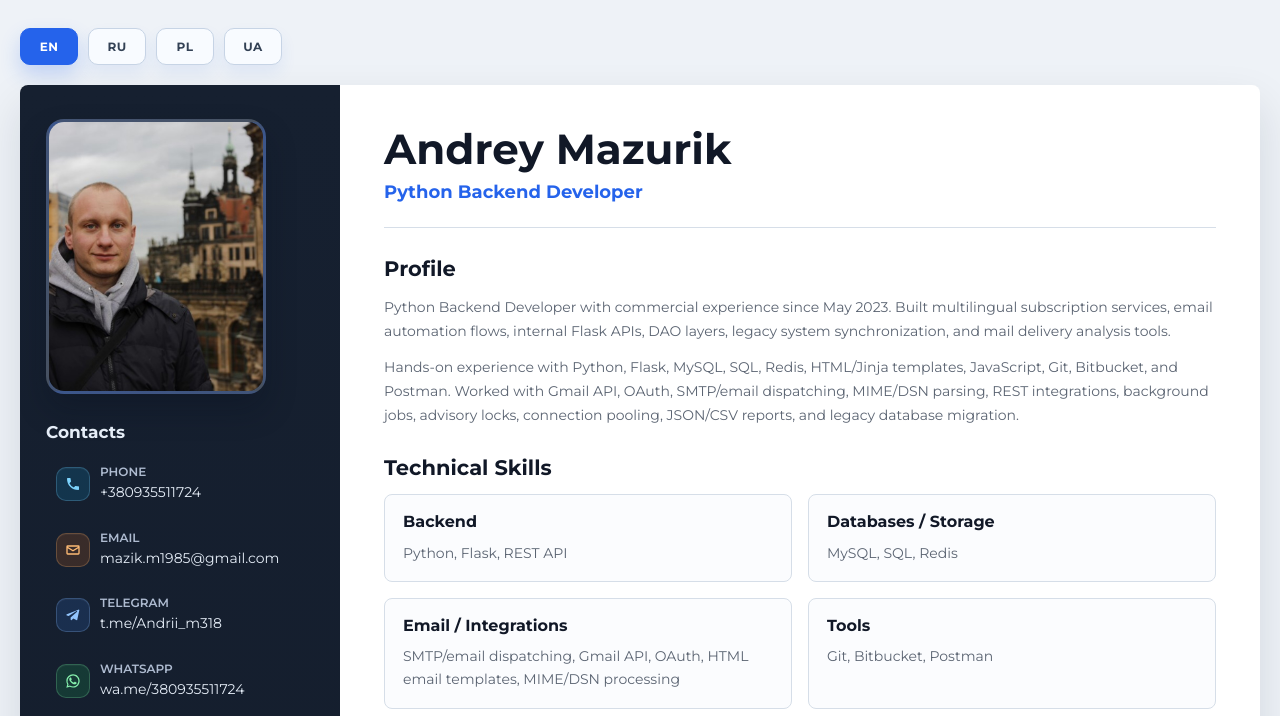
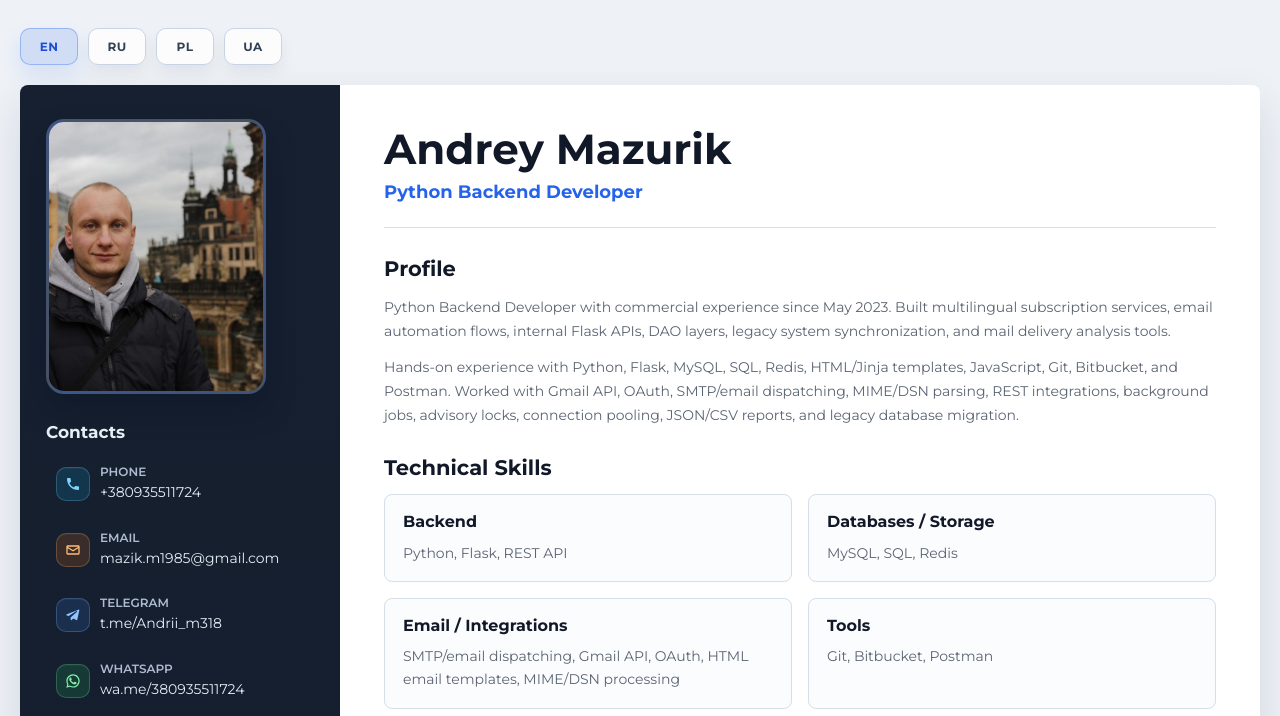
Before and after one commit to Andrii318/CV, a plain HTML site: page docs/index.html in a window 1280 px wide. Shown: the top 716 px of the page. Drawn offline with Linux system fonts and the light colour scheme.

Commit message:
Мелкие правки 2!

```diff
--- a/docs/static/styles/style.css
+++ b/docs/static/styles/style.css
@@ -64,28 +64,28 @@ a {
     padding: 10px 16px;
     border: 1px solid #c7d4e5;
     border-radius: 10px;
-    background: #f8fbff;
+    background: rgba(255, 255, 255, 0.82);
     color: #334155;
     text-decoration: none;
     font-size: 12px;
     font-weight: 700;
     letter-spacing: 0.04em;
-    box-shadow: 0 8px 16px rgba(37, 99, 235, 0.08);
+    box-shadow: 0 8px 16px rgba(15, 23, 42, 0.06);
     transition: 0.2s ease;
 }
 
 .language_link:hover {
     transform: translateY(-1px);
-    border-color: #93c5fd;
-    background: #eef6ff;
+    border-color: rgba(37, 99, 235, 0.28);
+    background: rgba(37, 99, 235, 0.08);
     color: var(--accent);
 }
 
 .language_link.active {
-    border-color: var(--accent);
-    background: var(--accent);
-    color: #ffffff;
-    box-shadow: 0 10px 20px rgba(37, 99, 235, 0.22);
+    border-color: rgba(37, 99, 235, 0.34);
+    background: rgba(37, 99, 235, 0.14);
+    color: #1d4ed8;
+    box-shadow: 0 10px 20px rgba(37, 99, 235, 0.12);
 }
 
 .main {
--- a/static/styles/style.css
+++ b/static/styles/style.css
@@ -64,28 +64,28 @@ a {
     padding: 10px 16px;
     border: 1px solid #c7d4e5;
     border-radius: 10px;
-    background: #f8fbff;
+    background: rgba(255, 255, 255, 0.82);
     color: #334155;
     text-decoration: none;
     font-size: 12px;
     font-weight: 700;
     letter-spacing: 0.04em;
-    box-shadow: 0 8px 16px rgba(37, 99, 235, 0.08);
+    box-shadow: 0 8px 16px rgba(15, 23, 42, 0.06);
     transition: 0.2s ease;
 }
 
 .language_link:hover {
     transform: translateY(-1px);
-    border-color: #93c5fd;
-    background: #eef6ff;
+    border-color: rgba(37, 99, 235, 0.28);
+    background: rgba(37, 99, 235, 0.08);
     color: var(--accent);
 }
 
 .language_link.active {
-    border-color: var(--accent);
-    background: var(--accent);
-    color: #ffffff;
-    box-shadow: 0 10px 20px rgba(37, 99, 235, 0.22);
+    border-color: rgba(37, 99, 235, 0.34);
+    background: rgba(37, 99, 235, 0.14);
+    color: #1d4ed8;
+    box-shadow: 0 10px 20px rgba(37, 99, 235, 0.12);
 }
 
 .main {
```
